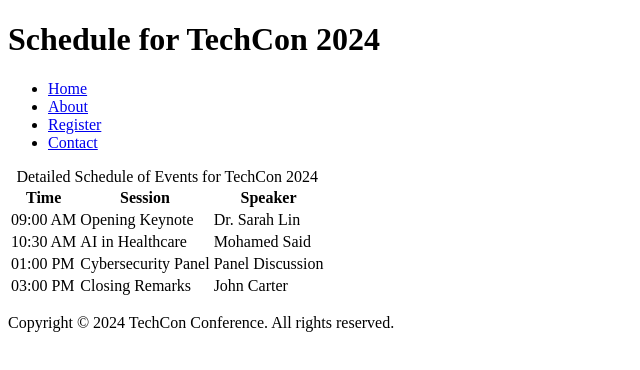
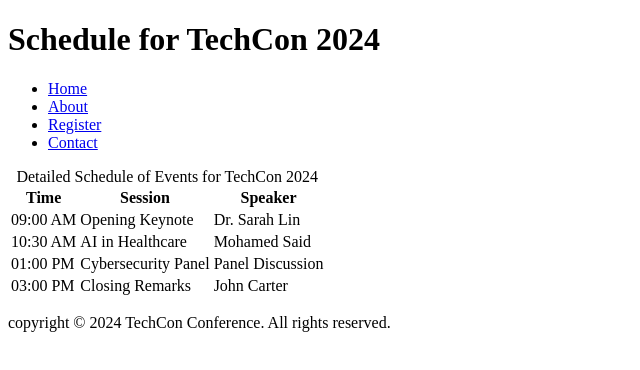
Before and after one commit to RowinaTHemida/TechCon_HTML, a plain HTML site: page techcon_website/schedule.html in a window 1280 px wide. Shown: the full height of the page, 0-640 px from the left. Drawn offline with Linux system fonts and the light colour scheme.

Commit message:
Fix footer with plain text copyright for schedule page

```diff
--- a/techcon_website/schedule.html
+++ b/techcon_website/schedule.html
@@ -52,7 +52,6 @@
         </table>
     </main>
 
-<footer><p>Copyright &copy; 2024 TechCon Conference. All rights reserved.</p></footer>
-
+<footer><p>copyright © 2024 TechCon Conference. All rights reserved.</p></footer>
 </body>
 </html>
```
